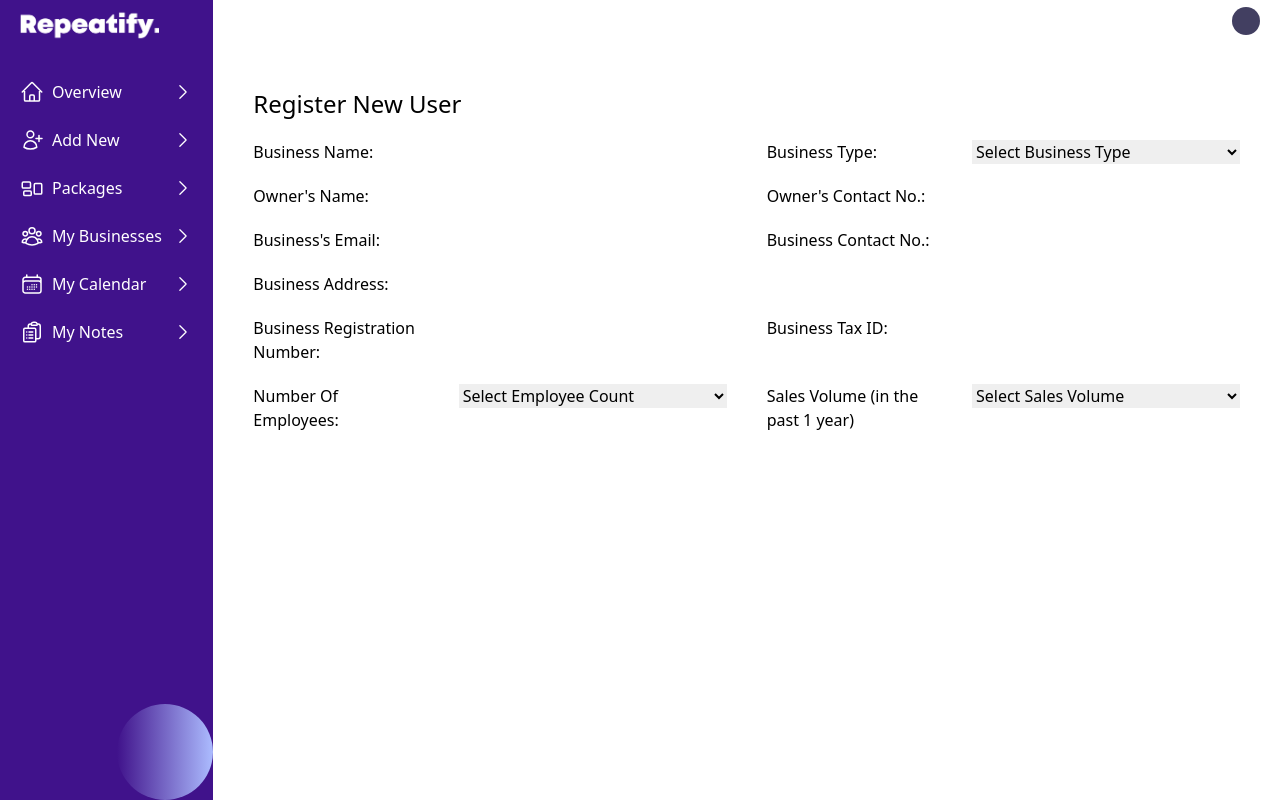
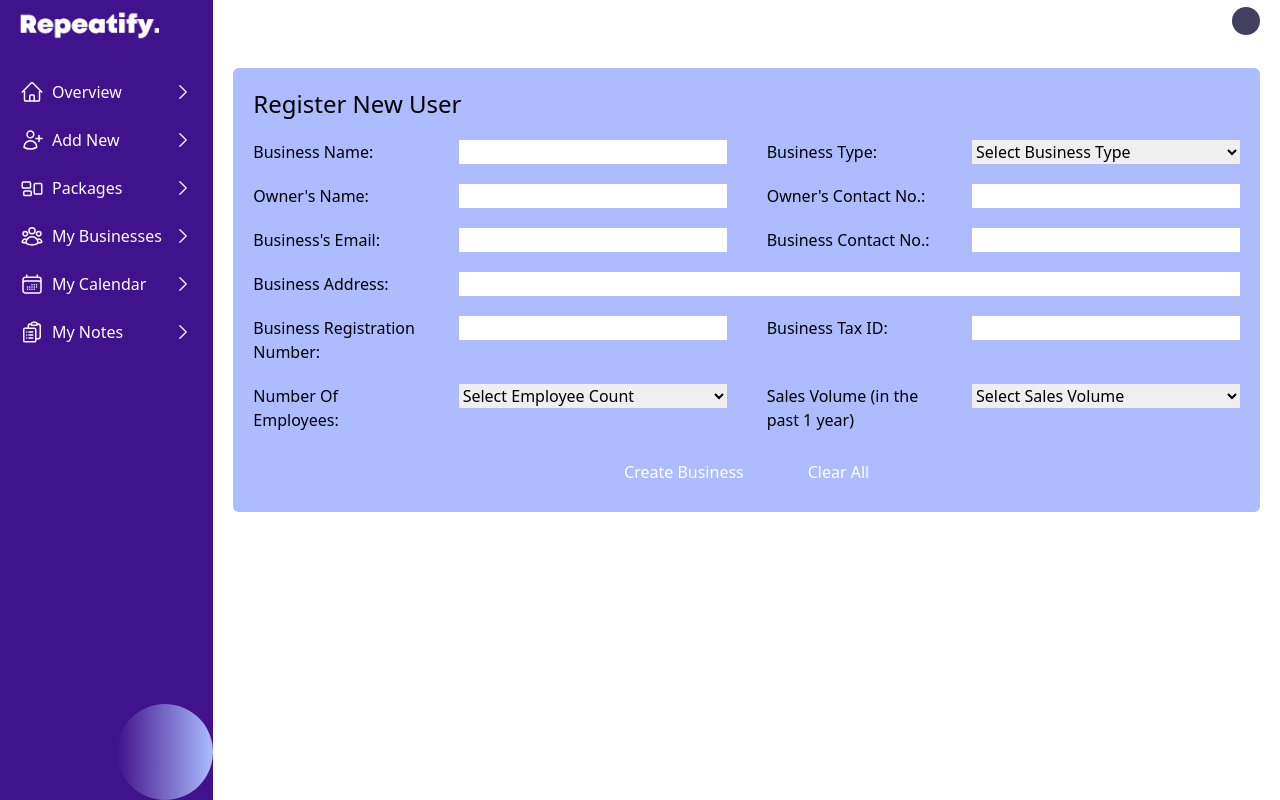
Before and after one commit to orgharoy/saas-bros_employee, a React (Create React App) app: page /register-business in a window 1280 px wide. Built offline with nearby package versions, Linux system fonts and the light colour scheme.

Commit message:
changed color

```diff
--- a/src/pages/RegisterNewUser.js
+++ b/src/pages/RegisterNewUser.js
@@ -156,7 +156,7 @@ const RegisterNewUser = () => {
   }
 
   return (
-    <div className="bg-pink-200 p-5 rounded-md text-center">
+    <div className="bg-pink-1 p-5 rounded-md text-center">
       <h1 className="text-left text-2xl mb-5">Register New User </h1>
 
       <form>
```
